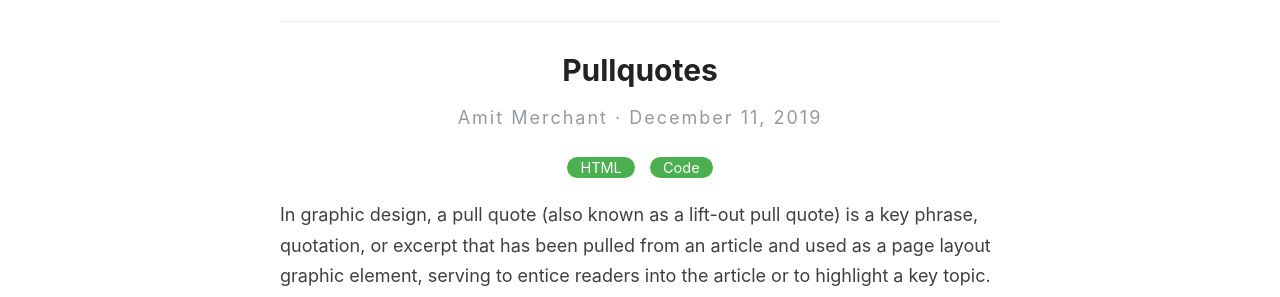
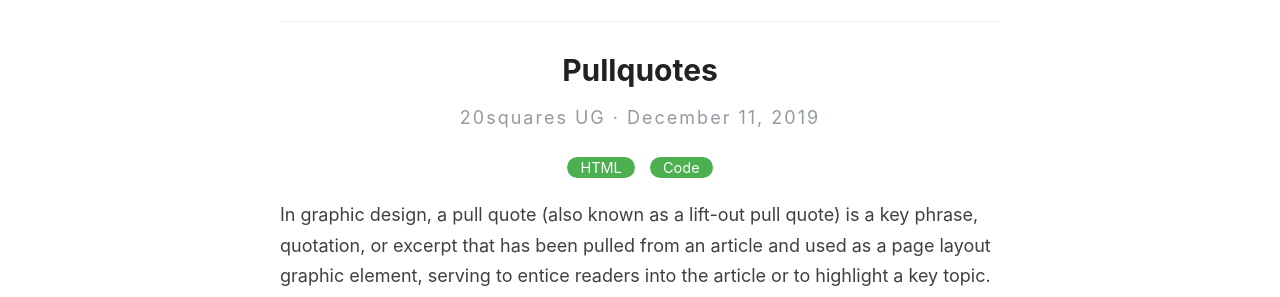
Before and after one commit to eric-downes/20sq-blog, a Jekyll site: the page built from _posts/2019-12-11-pullquotes.md, in a window 1280 px wide. Shown: the part 142-439 px from the top of the page. Built offline with Jekyll 4.4.1, drawn with Linux system fonts in a browser that asks for light colours.

Commit message:
Small test edit

```diff
--- a/_config.yml
+++ b/_config.yml
@@ -6,7 +6,7 @@
 name: Reverie
 
 # Name of the author
-author: Amit Merchant
+author: 20squares UG
 
 # Short bio or description (displayed in the header)
 description: An elegant Jekyll theme
```
